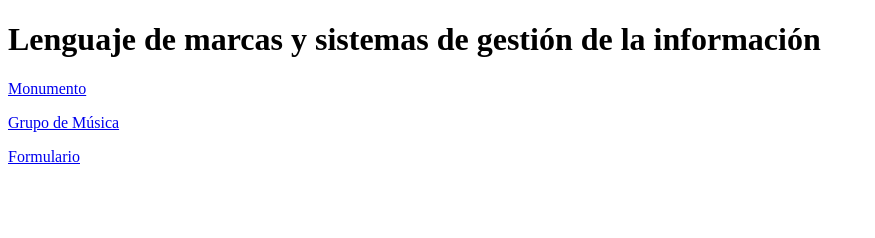
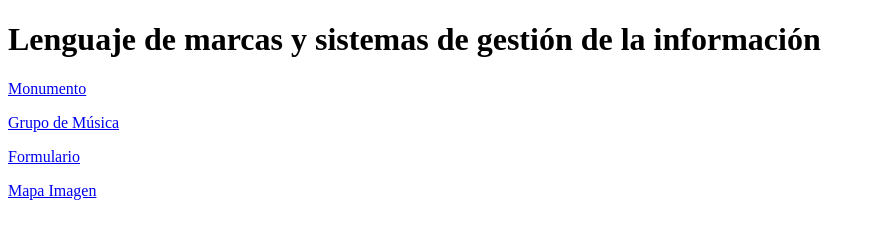
Before and after one commit to alej-san/alej-san.github.io, a plain HTML site: page index.html in a window 1280 px wide. Shown: the whole page, without its empty margins (0-875 px from the left). Drawn offline with Linux system fonts and the light colour scheme.

Commit message:
Update index.html

```diff
--- a/index.html
+++ b/index.html
@@ -7,5 +7,6 @@
   <p><a href="monumento/index.html">Monumento</a></p>
   <p><a href="/grupo%20de%20musica/Grupo%20de%20música.html">Grupo de Música</a></p>
   <p><a href="/formulario/formulario.html">Formulario</a></p>
+  <p><a href="/mapaImagen/mapaimagen.html">Mapa Imagen</a></p>
 </body>
 </html>
```
